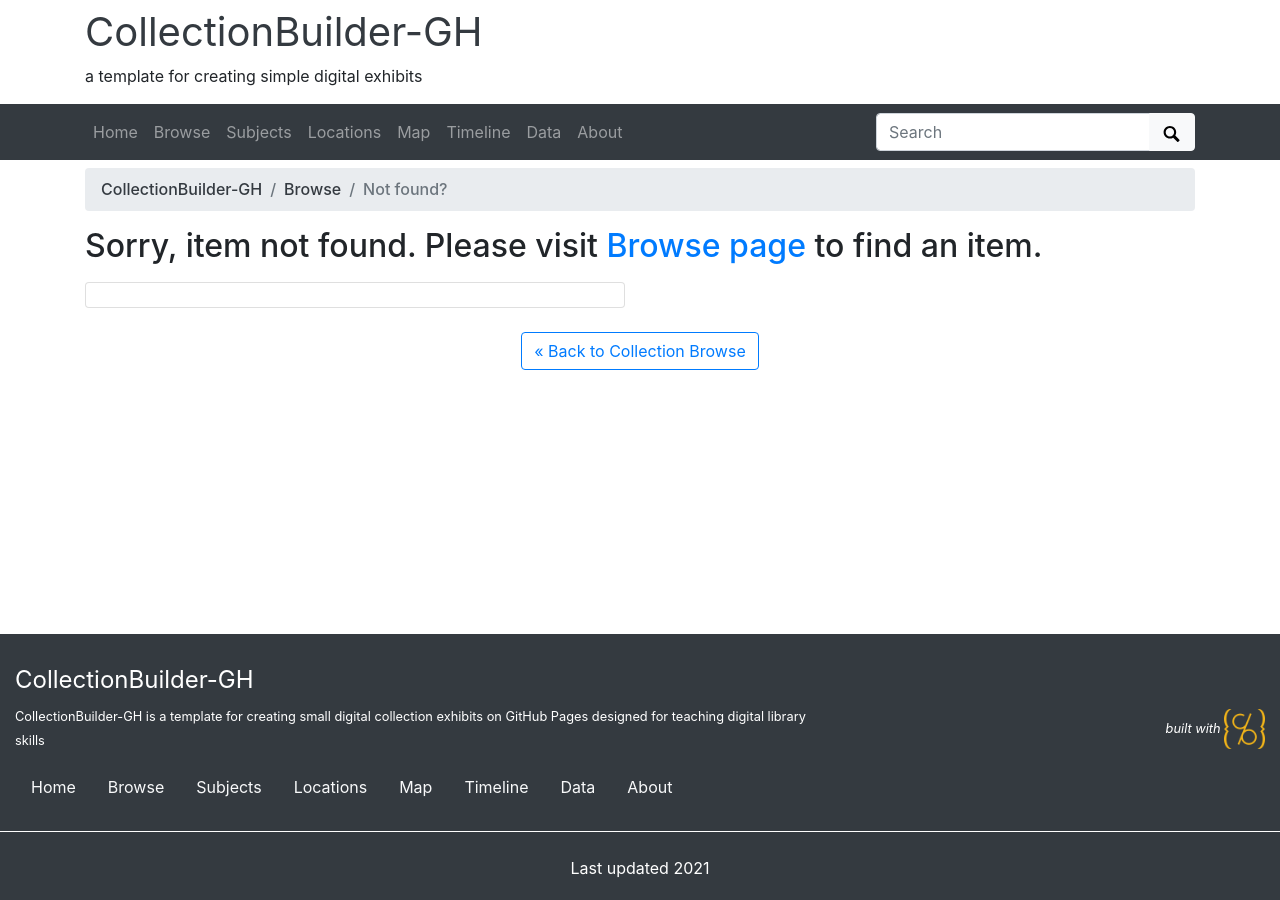
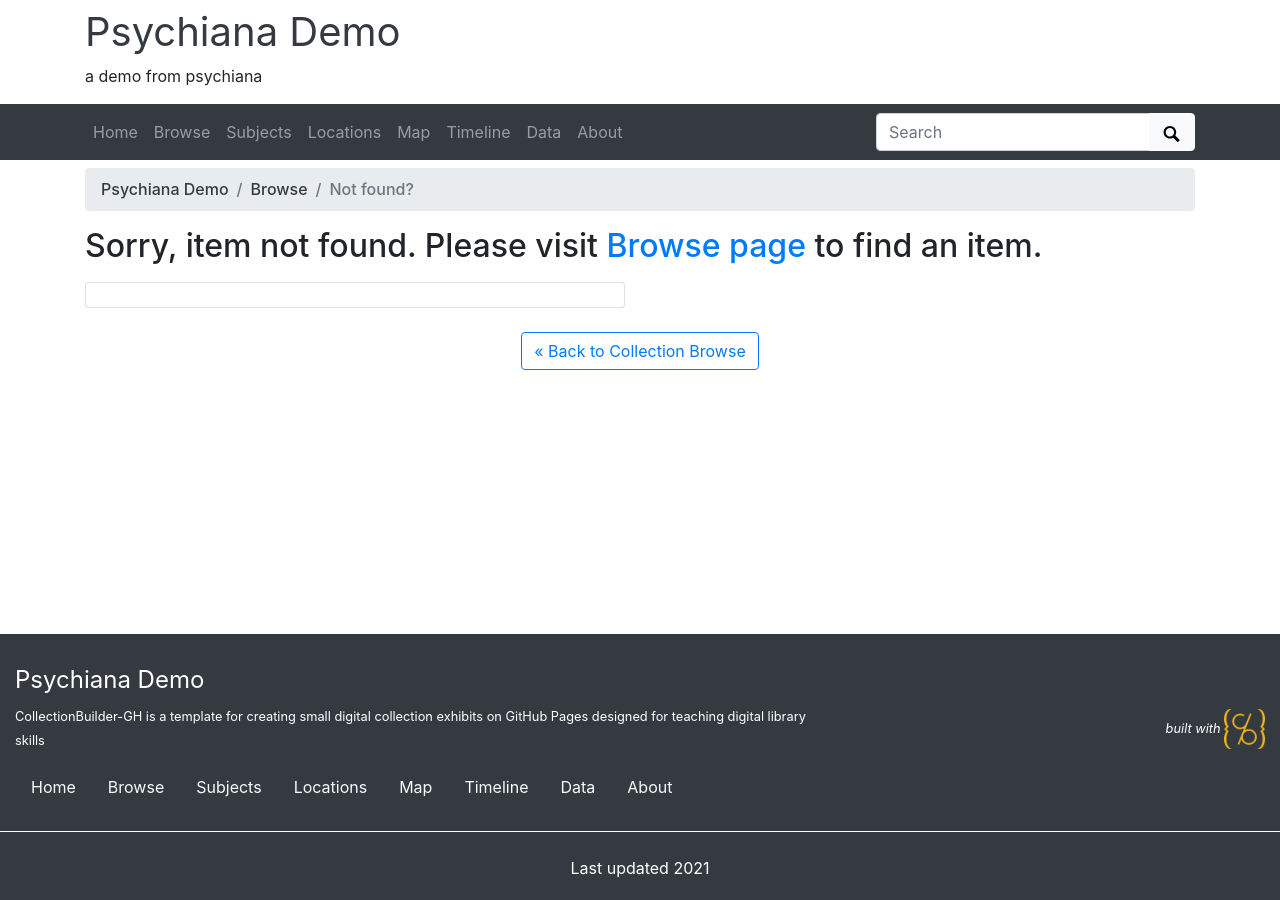
Before and after one commit to dcnb/cdildemo, a Jekyll site: the page built from pages/item.md, in a window 1280 px wide. Built offline with Jekyll 4.4.1, drawn with Linux system fonts in a browser that asks for light colours.

Commit message:
Update _config.yml

```diff
--- a/_config.yml
+++ b/_config.yml
@@ -14,26 +14,26 @@
 # on GitHub Pages it is your github repository's name prefixed with a /
 #baseurl: /collectionbuilder-gh
 # location of code, the full url to your github repository
-source-code: https://github.com/CollectionBuilder/collectionbuilder-gh
+source-code: https://github.com/dcnb/cdildemo
 
 ##########
 # SITE SETTINGS
 #
 # title of site appears in banner
-title: CollectionBuilder-GH
+title: Psychiana Demo
 # tagline, a short phrase that will appear throughout the site in the top banner
-tagline: a template for creating simple digital exhibits
+tagline: a demo from psychiana
 # description appears in meta tags and other locations
 # this description might appear in search result lists, keep around 160 characters max
 description: "CollectionBuilder-GH is a template for creating small digital collection exhibits on GitHub Pages designed for teaching digital library skills"
 # creator of the digital collection, to appear in meta tags; we typically use our GitHub usernames but feel free to just use your name
-author: CollectionBuilder
+author: dcnb
 
 ##########
 # COLLECTION SETTINGS
 #
 # choose metadata: this is the name of the csv file in your _data directory that describes the objects in your collection
-metadata: demo-metadata
+metadata: psychianademo
 
 ##########
 # GOOGLE SERVICES [optional!]
```
